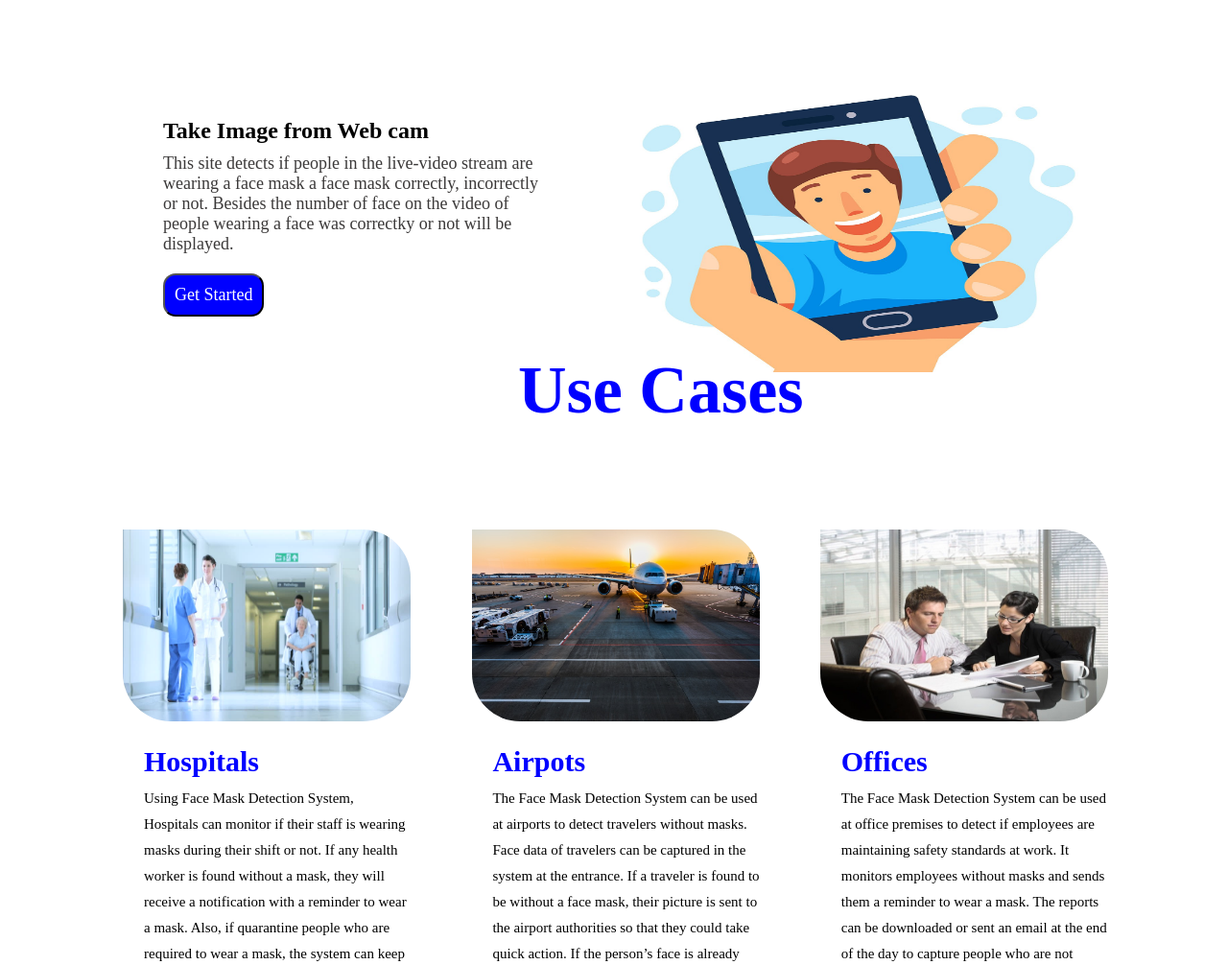
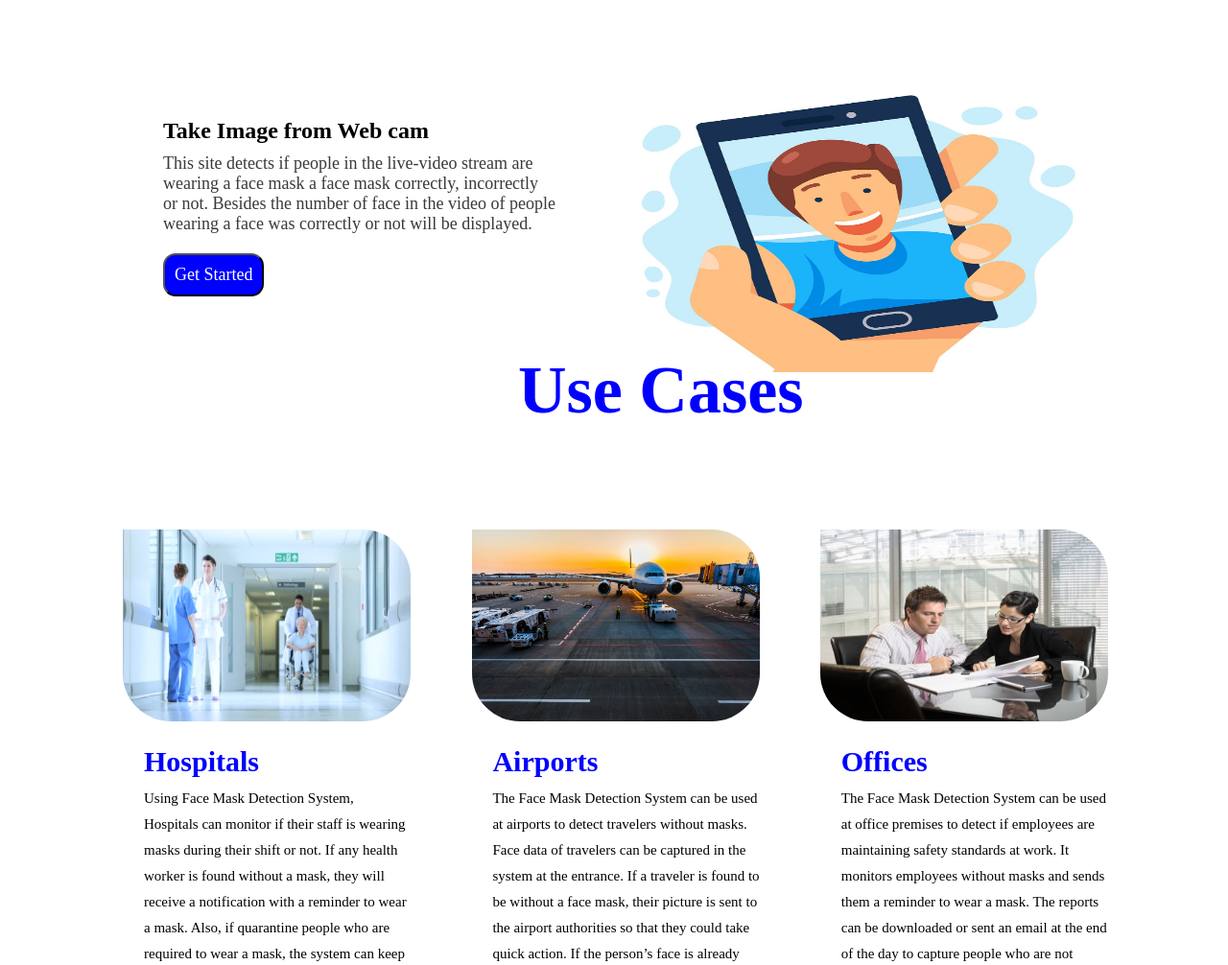
Before and after one commit to Chinmoy91299/ward-guard, a Flask app: page / in a window 1280 px wide. Shown: the part 1364-2370 px from the top of the page at 96% size. Run offline with Flask 3, Linux system fonts and the light colour scheme.

Commit message:
minor changes

```diff
--- a/templates/index.html
+++ b/templates/index.html
@@ -419,7 +419,7 @@
           <p>
             This site detects if people in the live-video stream are wearing a
             face mask a face mask correctly, incorrectly or not. Besides the
-            number of face on the video of people wearing a face was correctky
+            number of face in the video of people wearing a face was correctly
             or not will be displayed.
           </p>
 
@@ -458,7 +458,7 @@
         />
 
         <br />
-        <h2>Airpots</h2>
+        <h2>Airports</h2>
         <p>
           The Face Mask Detection System can be used at airports to detect
           travelers without masks. Face data of travelers can be captured in the
```
